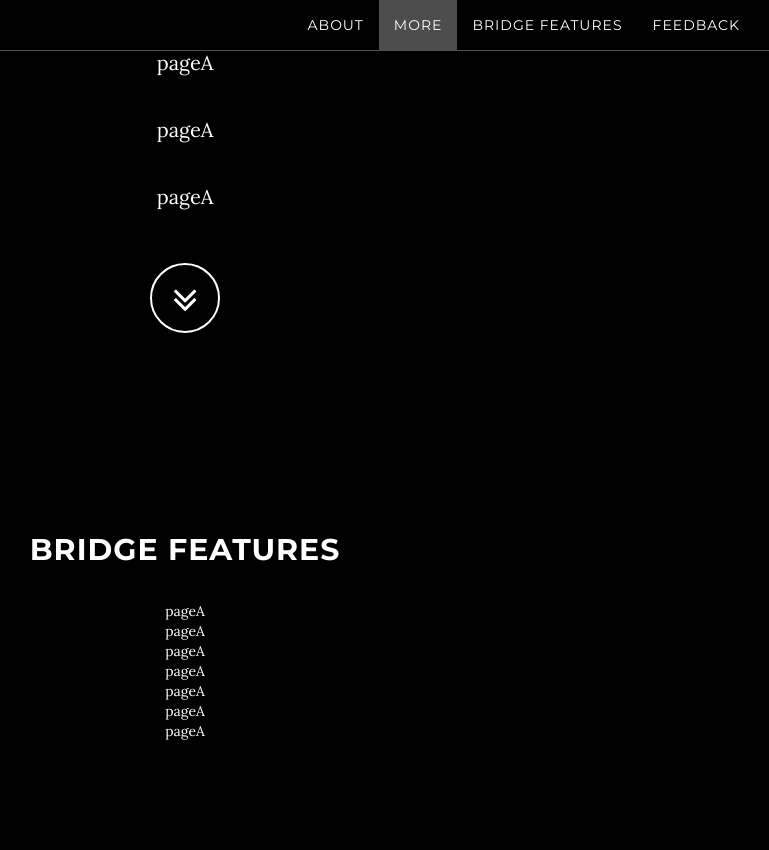
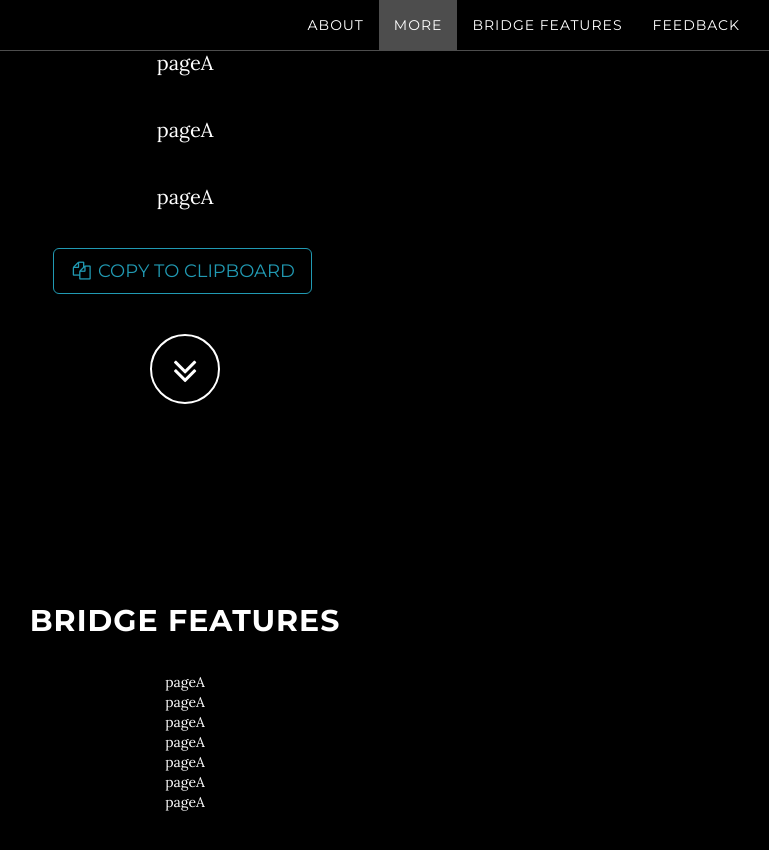
Before and after one commit to the-ted/brudge, a Jekyll site: the page built from index.html, in a window 1280 px wide and 900 px high, scrolled down 2496 px. Shown: the top 850 px of the window, without its empty margins (455-1224 px from the left). Built offline with Jekyll 4.4.1, drawn with Linux system fonts in a browser that asks for light colours.

Commit message:
Updated some stuff...

```diff
--- a/_includes/contact.html
+++ b/_includes/contact.html
@@ -4,10 +4,12 @@
             <div class="col-lg-8 col-lg-offset-2">
               <h2>Feedback</h2>
 
+	      <div id="loveHate">
                 <ul class="list-inline banner-social-buttons">
                     <li>
                       <a class="btn btn-default btn-lg"
 			 id="Love"
+			 onclick="replaceLove()"
 			 >
 			<i class="fa fa-heart fa-fw"></i>
 			<span class="network-name">Love It!</span></a>
--- a/_includes/example.html
+++ b/_includes/example.html
@@ -16,6 +16,22 @@
 	  <p id="examplePara4">To RSVP, forward or reply to this email and CC this address: me@brudge.com</p>
 
 	  <p id="examplePara5">Cheerio</p>
+
+
+                <ul class="list-inline banner-social-buttons">
+                    <li>
+                      <a class="btn btn-default btn-lg"
+			 id="Love"
+			 onclick="copyToClipboard()"
+			 >
+			<i class="fa fa-copy fa-fw"></i>
+			<span class="network-name">Copy to Clipboard</span></a>
+                    </li>
+
+                </ul>
+
+
+
 	  <a href="#bridge" class="btn btn-circle page-scroll"
 	     id="exampleClick"
 	     >
--- a/js/grayscale.js
+++ b/js/grayscale.js
@@ -255,3 +255,11 @@ $('#twitter').on('click', function() {
 $('#facebook').on('click', function() {
     ga('send', 'event', 'facebook', 'click', 'nav-buttons');
 });
+
+function copyToClipboard() {
+    window.prompt("Copy to clipboard: Ctrl+C, Enter", "HELLO THERE");
+}
+
+function replaceLove(){
+    document.getElementById('loveHate').innerHTML = "<img src='http://i.imgur.com/Si6ZHrQ.jpg'>";
+}
```
Also changed, not shown: other parts of _includes/contact.html (+2 -1 lines).
